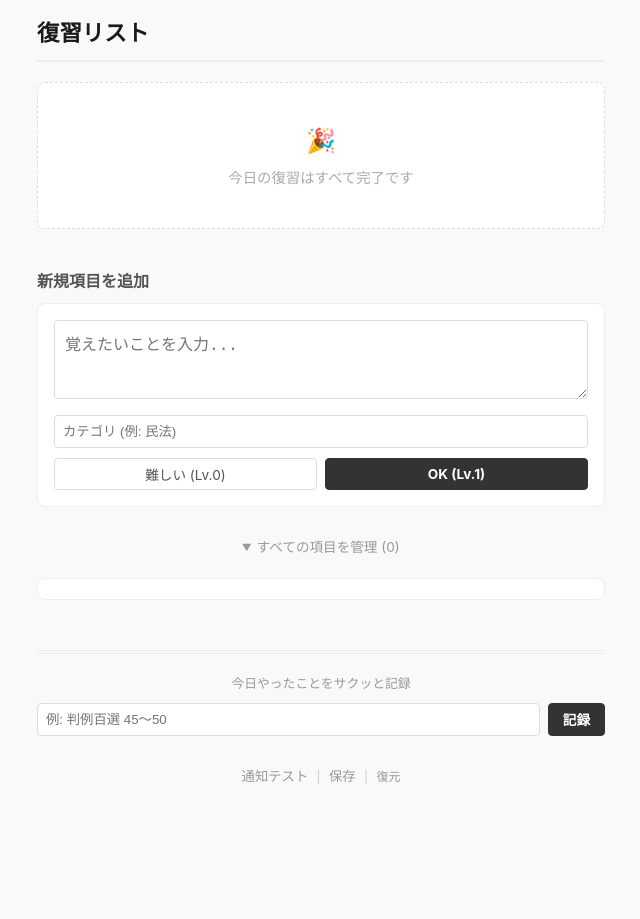
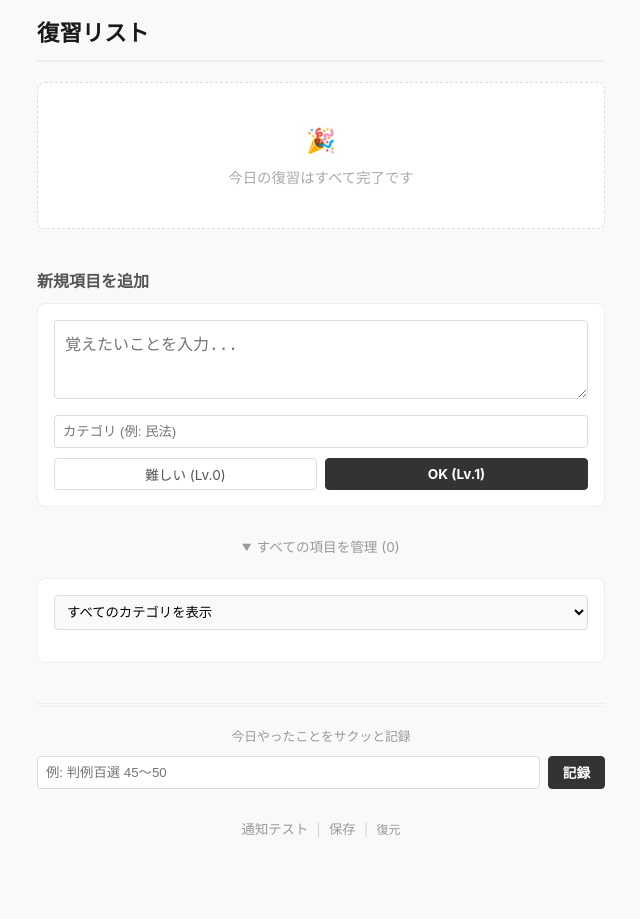
Before and after one commit to nishiko0124/fukusyu, a Flask app: page / in a window 1280 px wide, after a click that opens the changed part. Shown: the whole page, without its empty margins (319-959 px from the left). Before the commit the page ends 784 px from the top, so only its background shows below. Run offline with Flask 3, Linux system fonts and the light colour scheme.

Commit message:
単文復習

```diff
--- a/templates/index.html
+++ b/templates/index.html
@@ -18,7 +18,7 @@
             padding: 16px;
             max-width: 600px;
             margin: 0 auto;
-            padding-bottom: 60px;
+            padding-bottom: 80px;
         }
 
         h1 {
@@ -53,7 +53,6 @@
             margin-bottom: 8px;
             box-shadow: 0 1px 2px rgba(0,0,0,0.03);
         }
-
         .card.urgent { border-left: 4px solid #ff6b6b; }
 
         .card-text {
@@ -73,14 +72,10 @@
             border-top: 1px dashed #eee;
         }
 
-        .card-meta {
-            font-size: 0.75rem;
-            color: #999;
-        }
+        .card-meta { font-size: 0.75rem; color: #999; }
 
         /* ボタン */
         button { cursor: pointer; font-family: inherit; }
-
         .btn-sm {
             padding: 5px 14px;
             border: 1px solid #ddd;
@@ -89,30 +84,17 @@
             background: #fff;
             color: #555;
         }
-
-        .btn-done {
-            background: #333;
-            color: #fff;
-            border-color: #333;
-            font-weight: bold;
-        }
-
-        .btn-again {
-            color: #d32f2f;
-            border-color: #ffcdd2;
-            background: #fff;
-        }
+        .btn-done { background: #333; color: #fff; border-color: #333; font-weight: bold; }
+        .btn-again { color: #d32f2f; border-color: #ffcdd2; background: #fff; }
 
         /* 入力エリア */
         .section { margin-top: 40px; }
-
         .add-area {
             background: #fff;
             padding: 16px;
             border-radius: 8px;
             border: 1px solid #eee;
         }
-
         textarea {
             width: 100%;
             padding: 10px;
@@ -122,51 +104,53 @@
             resize: vertical;
             margin-bottom: 10px;
         }
-
         .input-row { display: flex; gap: 8px; margin-bottom: 10px; }
         .input-cat { flex: 1; padding: 8px; border: 1px solid #ddd; border-radius: 4px; }
 
         /* 完了メッセージ */
         .empty-state {
-            text-align: center;
-            padding: 40px 0;
-            color: #aaa;
-            font-size: 0.9rem;
-            background: #fff;
-            border-radius: 8px;
-            border: 1px dashed #ddd;
+            text-align: center; padding: 40px 0; color: #aaa;
+            font-size: 0.9rem; background: #fff; border-radius: 8px; border: 1px dashed #ddd;
         }
 
-        /* フッターの簡易入力 */
-        .quick-record-section {
-            margin-top: 50px;
-            padding-top: 20px;
-            border-top: 4px double #eee;
+        /* 編集モーダル */
+        .modal-overlay {
+            position: fixed; top: 0; left: 0; right: 0; bottom: 0;
+            background: rgba(0,0,0,0.5); z-index: 1000;
+            display: none; align-items: flex-end; justify-content: center;
         }
-        .quick-label {
-            font-size: 0.8rem;
-            color: #999;
-            text-align: center;
-            margin-bottom: 10px;
+        .modal-overlay.open { display: flex; }
+
+        .modal-content {
+            background: #fff; width: 100%; max-width: 600px;
+            border-radius: 12px 12px 0 0; padding: 20px;
+            box-shadow: 0 -2px 10px rgba(0,0,0,0.1);
+            animation: slideUp 0.2s ease-out;
+        }
+        @keyframes slideUp { from { transform: translateY(100%); } to { transform: translateY(0); } }
+
+        .modal-label { font-size: 0.8rem; font-weight: bold; color: #666; margin-bottom: 4px; }
+        .date-btns { display: flex; gap: 6px; margin-bottom: 12px; }
+        .date-btns button {
+            padding: 4px 8px; font-size: 0.75rem; background: #f0f0f0; border: none; border-radius: 4px;
         }
 
+        /* 管理リストのスタイル */
+        .mgmt-item {
+            display: flex; justify-content: space-between; align-items: center;
+            padding: 10px 0; border-bottom: 1px solid #f0f0f0;
+        }
+        .mgmt-text { flex: 1; font-size: 0.9rem; margin-right: 10px; cursor: pointer; color: #333; }
+        .mgmt-meta { font-size: 0.75rem; color: #999; margin-right: 8px; }
+
         /* メッセージ */
-        .flash {
-            padding: 10px 16px;
-            border-radius: 4px;
-            margin-bottom: 16px;
-            font-size: 0.9rem;
-        }
+        .flash { padding: 10px 16px; border-radius: 4px; margin-bottom: 16px; font-size: 0.9rem; }
         .flash.success { background: #d4edda; color: #155724; }
         .flash.info { background: #d1ecf1; color: #0c5460; }
-        .flash.danger { background: #f8d7da; color: #721c24; }
 
-        /* ツールリンク */
+        /* フッター */
         .footer-links {
-            text-align: center;
-            margin-top: 30px;
-            color: #ccc;
-            font-size: 0.75rem;
+            text-align: center; margin-top: 30px; color: #ccc; font-size: 0.75rem;
         }
         .footer-links button, .footer-links label {
             background: none; border: none; color: #999; cursor: pointer; margin: 0 5px;
@@ -238,25 +222,44 @@
 
     <div class="section" style="margin-top:20px;">
         <details>
-            <summary style="cursor:pointer; color:#999; padding:10px; font-size:0.85rem; text-align:center;">すべての項目を管理 ({{ all_items_by_cat.values() | map('length') | sum }})</summary>
-            <div style="margin-top:10px; background:#fff; border-radius:8px; border:1px solid #eee; padding:10px;">
+            <summary style="cursor:pointer; color:#999; padding:10px; font-size:0.85rem; text-align:center;">
+                すべての項目を管理 ({{ all_items_by_cat.values() | map('length') | sum }})
+            </summary>
+
+            <div style="background:#fff; border-radius:8px; border:1px solid #eee; padding:16px; margin-top:10px;">
+                <div style="margin-bottom:16px;">
+                    <select id="cat-filter" onchange="filterItems(this.value)" style="width:100%; padding:8px; border-radius:4px; border:1px solid #ddd; background:#f9f9f9;">
+                        <option value="ALL">すべてのカテゴリを表示</option>
+                        {% for category in all_items_by_cat.keys() %}
+                            <option value="{{ category }}">{{ category }}</option>
+                        {% endfor %}
+                    </select>
+                </div>
+
+                <div id="mgmt-list">
                     {% for category, items in all_items_by_cat.items() %}
-                    <div style="font-size:0.8rem; font-weight:bold; color:#666; margin-top:10px; border-bottom:1px solid #f0f0f0;">{{ category }}</div>
+                        <div class="mgmt-group" data-cat="{{ category }}">
+                            <div style="font-size:0.8rem; font-weight:bold; color:#666; margin:12px 0 4px 0; border-bottom:1px solid #f0f0f0;">{{ category }}</div>
                             {% for item in items %}
-                    <div style="display:flex; justify-content:space-between; align-items:center; padding:8px 0; border-bottom:1px solid #f9f9f9;">
-                        <span style="flex:1; font-size:0.85rem; padding-right:8px;" onclick="editItem({{ item.id }})" id="text-{{ item.id }}">{{ item.topic }}</span>
+                            <div class="mgmt-item">
+                                <div class="mgmt-text" onclick="openEditModal({{ item.id }}, `{{ item.topic|replace('`', '') }}`, `{{ item.category }}`, `{{ item.next_review_date.strftime('%Y-%m-%d') }}`)">
+                                    {{ item.topic }}
+                                </div>
+                                <span class="mgmt-meta" style="min-width:70px; text-align:right;">{{ item.next_review_date.strftime('%m/%d') }}</span>
                                 <form action="{{ url_for('delete_item', item_id=item.id) }}" method="POST" onsubmit="return confirm('削除しますか？');">
-                            <button type="submit" style="color:#ccc; background:none; border:none; font-size:1rem;">×</button>
+                                    <button type="submit" style="color:#ccc; background:none; border:none; font-size:1.2rem;">×</button>
                                 </form>
                             </div>
                             {% endfor %}
+                        </div>
                     {% endfor %}
+                </div>
             </div>
         </details>
     </div>
 
-    <div class="quick-record-section">
-        <div class="quick-label">今日やったことをサクッと記録</div>
+    <div class="section" style="padding-top:20px; border-top:4px double #eee;">
+        <div style="font-size:0.8rem; color:#999; text-align:center; margin-bottom:10px;">今日やったことをサクッと記録</div>
         <form action="{{ url_for('add_item') }}" method="POST" style="display:flex; gap:8px;">
             <input type="hidden" name="category" value="ログ">
             <input type="text" name="topic" placeholder="例: 判例百選 45〜50" required style="flex:1; padding:8px; border:1px solid #ddd; border-radius:4px;">
@@ -270,7 +273,103 @@
         <label>復元 <input type="file" accept=".json" onchange="importData(event)" style="display:none;"></label>
     </div>
 
+    <div id="edit-modal" class="modal-overlay">
+        <div class="modal-content">
+            <h3 style="margin-bottom:16px;">内容を編集</h3>
+
+            <div class="modal-label">問題文</div>
+            <textarea id="edit-topic" rows="5" style="width:100%; border:1px solid #333;"></textarea>
+
+            <div class="modal-label">カテゴリ</div>
+            <input type="text" id="edit-cat" style="width:100%; padding:8px; border:1px solid #ddd; border-radius:4px; margin-bottom:10px;">
+
+            <div class="modal-label">次回の復習日</div>
+            <div style="display:flex; gap:8px; align-items:center; margin-bottom:6px;">
+                <input type="date" id="edit-date" style="padding:6px; border:1px solid #ddd; border-radius:4px;">
+                <span id="date-diff" style="font-size:0.8rem; color:#888;"></span>
+            </div>
+            <div class="date-btns">
+                <button onclick="setDateOffset(0)">今日</button>
+                <button onclick="setDateOffset(1)">明日</button>
+                <button onclick="setDateOffset(3)">3日後</button>
+                <button onclick="setDateOffset(7)">来週</button>
+            </div>
+
+            <div style="display:flex; gap:10px; margin-top:20px;">
+                <button onclick="closeEditModal()" class="btn-sm" style="flex:1; padding:12px;">キャンセル</button>
+                <button onclick="saveEdit()" class="btn-sm btn-done" style="flex:1; padding:12px;">保存する</button>
+            </div>
+        </div>
+    </div>
+
     <script>
+        // --- フィルタ機能 ---
+        function filterItems(val) {
+            const groups = document.querySelectorAll('.mgmt-group');
+            groups.forEach(g => {
+                if(val === 'ALL' || g.getAttribute('data-cat') === val) {
+                    g.style.display = 'block';
+                } else {
+                    g.style.display = 'none';
+                }
+            });
+        }
+
+        // --- 編集モーダル機能 ---
+        let currentEditId = null;
+
+        function openEditModal(id, topic, cat, dateStr) {
+            currentEditId = id;
+            document.getElementById('edit-topic').value = topic;
+            document.getElementById('edit-cat').value = cat;
+            document.getElementById('edit-date').value = dateStr;
+            document.getElementById('edit-modal').classList.add('open');
+            document.getElementById('edit-topic').focus();
+        }
+
+        function closeEditModal() {
+            document.getElementById('edit-modal').classList.remove('open');
+            currentEditId = null;
+        }
+
+        function setDateOffset(days) {
+            const d = new Date();
+            d.setDate(d.getDate() + days);
+            const yyyy = d.getFullYear();
+            const mm = ('0'+(d.getMonth()+1)).slice(-2);
+            const dd = ('0'+d.getDate()).slice(-2);
+            document.getElementById('edit-date').value = `${yyyy}-${mm}-${dd}`;
+        }
+
+        async function saveEdit() {
+            if(!currentEditId) return;
+            const topic = document.getElementById('edit-topic').value;
+            const cat = document.getElementById('edit-cat').value;
+            const dateVal = document.getElementById('edit-date').value;
+
+            // 1. 内容とカテゴリの更新（既存のフォーム送信をJSで模倣）
+            const formData = new URLSearchParams();
+            formData.append('topic', topic);
+            formData.append('url', ''); // メモ機能は統合していないので空
+            formData.append('category', cat);
+
+            // 2. 日付の更新
+            const dateData = new URLSearchParams();
+            dateData.append('new_date', dateVal);
+
+            try {
+                // 並行して送信
+                await Promise.all([
+                    fetch(`/edit/${currentEditId}`, { method: 'POST', body: formData }),
+                    fetch(`/update_date/${currentEditId}`, { method: 'POST', body: dateData })
+                ]);
+                location.reload();
+            } catch(e) {
+                alert('エラーが発生しました');
+            }
+        }
+
+        // --- その他 ---
         async function sendNow() {
             const r = await fetch('/api/send-reminder', { method: 'POST' });
             const d = await r.json();
@@ -281,35 +380,16 @@
             const r = await fetch('/api/export');
             const data = await r.json();
             const blob = new Blob([JSON.stringify(data, null, 2)], {type: 'application/json'});
-            const a = document.createElement('a');
-            a.href = URL.createObjectURL(blob);
-            a.download = 'backup_' + new Date().toISOString().slice(0,10) + '.json';
-            a.click();
+            const a = document.createElement('a'); a.href = URL.createObjectURL(blob);
+            a.download = 'backup.json'; a.click();
         }
 
         async function importData(event) {
             if (!confirm('バックアップから復元しますか？')) return;
             const file = event.target.files[0];
             const text = await file.text();
-            await fetch('/api/import', {
-                method: 'POST',
-                headers: {'Content-Type': 'application/json'},
-                body: text
-            });
+            await fetch('/api/import', { method: 'POST', headers: {'Content-Type': 'application/json'}, body: text });
             location.reload();
-        }
-
-        function editItem(id) {
-            const span = document.getElementById('text-' + id);
-            const current = span.textContent;
-            const res = prompt("編集:", current);
-            if (res && res !== current) {
-                fetch('/api/edit/' + id, {
-                    method: 'POST',
-                    headers: {'Content-Type': 'application/json'},
-                    body: JSON.stringify({topic: res})
-                }).then(()=> span.textContent = res);
-            }
         }
     </script>
 </body>
```
Lines whose indentation alone changed are shown as unchanged.
